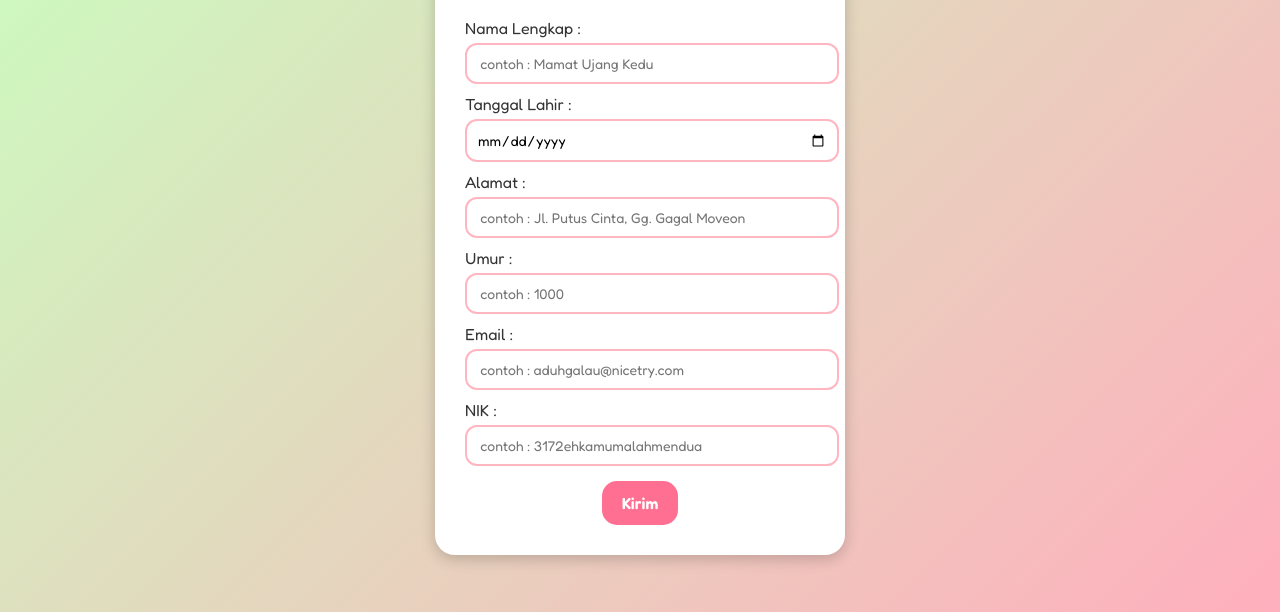
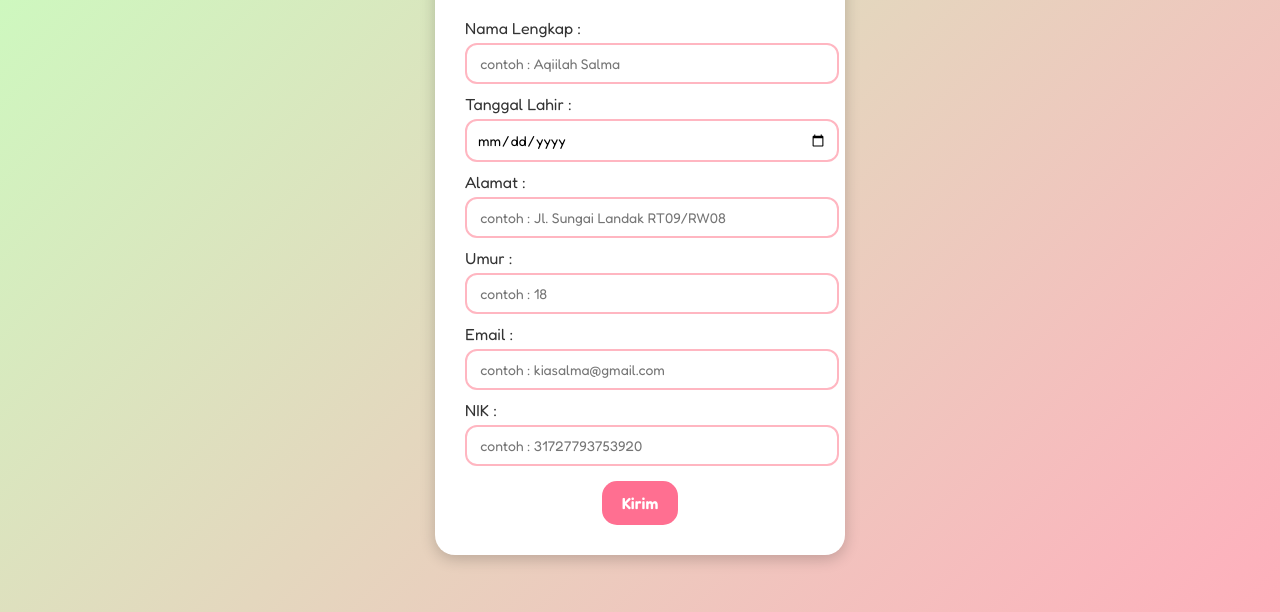
Before and after one commit to saaqilla/Formulir-JavaScript, a plain HTML site: page index.html in a window 1280 px wide. Shown: the part 188-800 px from the top of the page. Drawn offline with Linux system fonts and the light colour scheme.

Commit message:
Update index.html

```diff
--- a/index.html
+++ b/index.html
@@ -80,22 +80,22 @@
     <h1>FORMULIR PENDAFTARAN</h1>
     <form id="FormAqiilah">
      <label>Nama Lengkap :</label>
-     <input type="text" id="nama" placeholder=" contoh : Mamat Ujang Kedu" required>
+     <input type="text" id="nama" placeholder=" contoh : Aqiilah Salma" required>
 
      <label>Tanggal Lahir :</label>
      <input type="date" id="ttl" required>
 
      <label>Alamat :</label>
-     <input type="text" id="alamat" placeholder=" contoh : Jl. Putus Cinta, Gg. Gagal Moveon" required>
+     <input type="text" id="alamat" placeholder=" contoh : Jl. Sungai Landak RT09/RW08" required>
 
      <label>Umur :</label>
-     <input type="number" id="umur" placeholder=" contoh : 1000" required>
+     <input type="number" id="umur" placeholder=" contoh : 18" required>
 
      <label>Email :</label>
-     <input type="email" id="email" placeholder=" contoh : aduhgalau@nicetry.com" required>
+     <input type="email" id="email" placeholder=" contoh : kiasalma@gmail.com" required>
 
      <label>NIK :</label>
-     <input type="number" id="nik" placeholder=" contoh : 3172ehkamumalahmendua" required>
+     <input type="number" id="nik" placeholder=" contoh : 31727793753920" required>
 
      <button type="submit">Kirim</button>
     </form>
```
